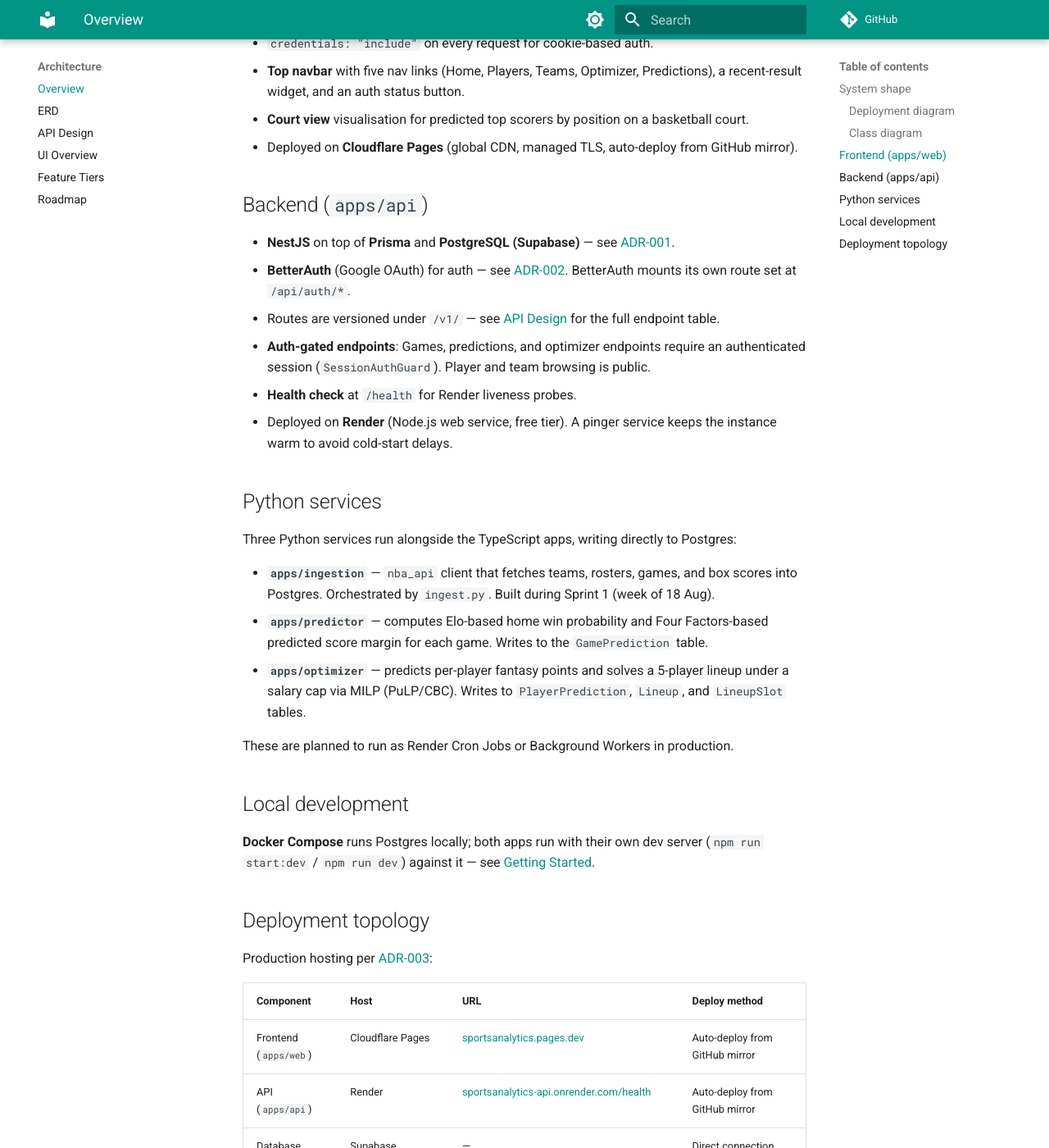
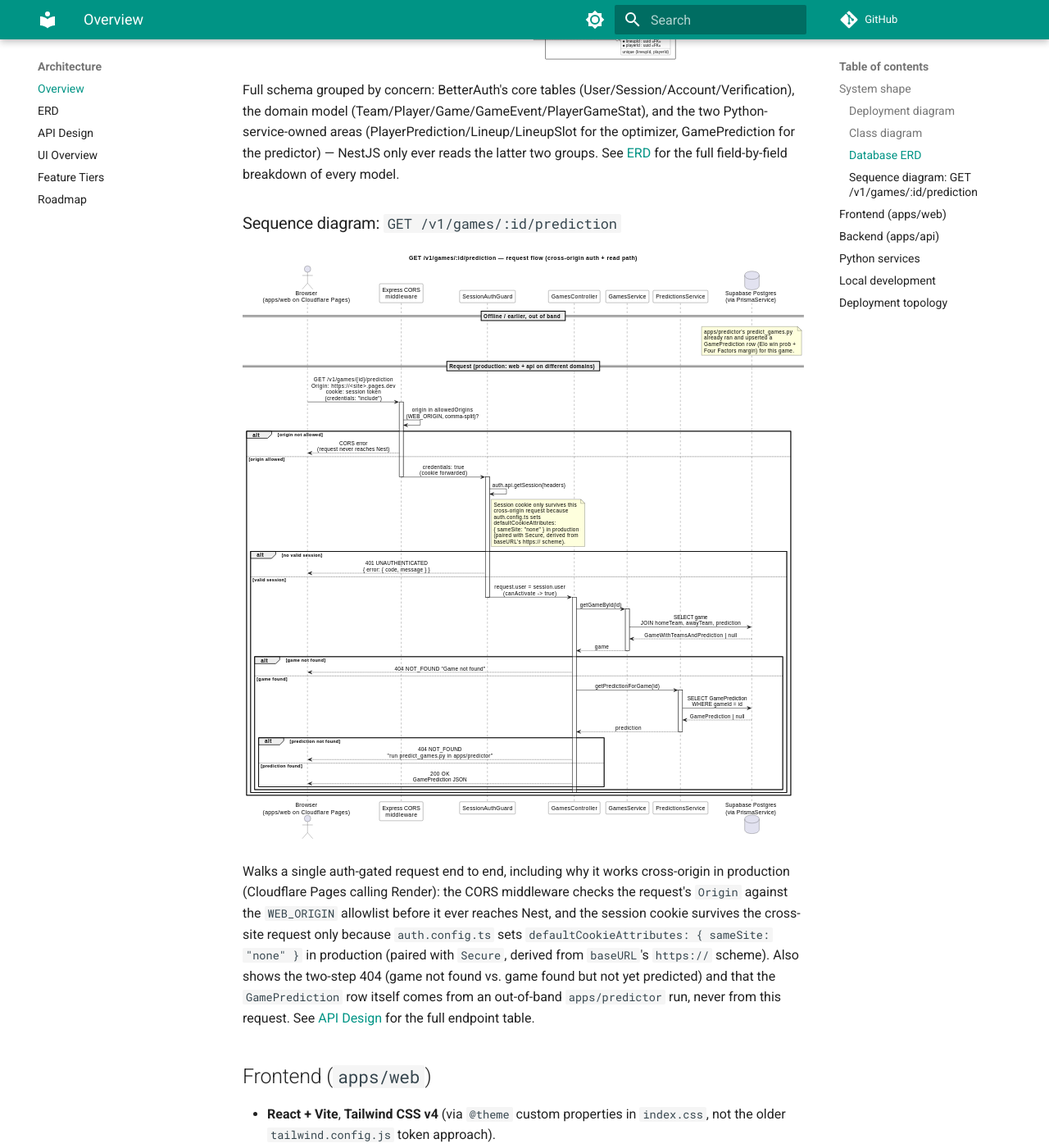
Before and after one commit to Sports-Analytics-Innovation-Platform/Innovation-Documentation-Website, an MkDocs documentation site: the page built from docs/design/architecture.md, in a window 1280 px wide and 1400 px high, scrolled down 2359 px. Shown: the whole window at 82% size. Built offline with MkDocs 1.6.1 and Material for MkDocs 9.7.7, drawn with Linux system fonts in a browser that asks for light colours; comment, search, counter and statistics services are not loaded.

Commit message:
docs: consolidate all diagrams onto Architecture Overview
Moves the database ERD and sequence diagram images onto
design/architecture.md alongside the deployment and class diagrams, so
all four live in one place. ERD.md and api-design.md keep their
existing text and now link back to the relevant anchor instead of
duplicating the image.

Also corrects the deployment diagram's hosting note: ADR-003's status
is Accepted (implemented 2026-08-19), not Proposed as an earlier pull
had it, and both sportsanalytics.pages.dev and
sportsanalytics-api.onrender.com/health are live (verified 200 OK)
rather than still-pending.

Co-Authored-By: Claude Sonnet 5 <noreply@anthropic.com>

```diff
--- a/docs/design/architecture.md
+++ b/docs/design/architecture.md
@@ -40,6 +40,18 @@ Generated from [ADR-003](../decisions/adr-003-hosting-topology.md) and the curre
 ![Backend class diagram](diagrams/class-diagram.svg)
 
 The `apps/api` controller/service/guard structure: each feature module's controller depends on its own service(s), every service goes through the single `PrismaService`, and `SessionAuthGuard`/`RolesGuard` sit in front of the auth-gated controllers (Games, Optimizer). `RolesGuard` is wired up and tested but not yet used by any route — no endpoint currently requires a role above the default `USER`.
+
+### Database ERD
+
+![Database ERD](diagrams/database-erd.svg)
+
+Full schema grouped by concern: BetterAuth's core tables (User/Session/Account/Verification), the domain model (Team/Player/Game/GameEvent/PlayerGameStat), and the two Python-service-owned areas (PlayerPrediction/Lineup/LineupSlot for the optimizer, GamePrediction for the predictor) — NestJS only ever reads the latter two groups. See [ERD](erd.md) for the full field-by-field breakdown of every model.
+
+### Sequence diagram: `GET /v1/games/:id/prediction`
+
+![Sequence diagram: game prediction request](diagrams/sequence-game-prediction.svg)
+
+Walks a single auth-gated request end to end, including why it works cross-origin in production (Cloudflare Pages calling Render): the CORS middleware checks the request's `Origin` against the `WEB_ORIGIN` allowlist before it ever reaches Nest, and the session cookie survives the cross-site request only because `auth.config.ts` sets `defaultCookieAttributes: { sameSite: "none" }` in production (paired with `Secure`, derived from `baseURL`'s `https://` scheme). Also shows the two-step 404 (game not found vs. game found but not yet predicted) and that the `GamePrediction` row itself comes from an out-of-band `apps/predictor` run, never from this request. See [API Design](api-design.md) for the full endpoint table.
 
 ## Frontend (`apps/web`)
 
```
Also changed, not shown: docs/design/api-design.md (+1 -3 lines), docs/design/erd.md (+1 -3 lines), docs/design/diagrams/deployment.svg.
